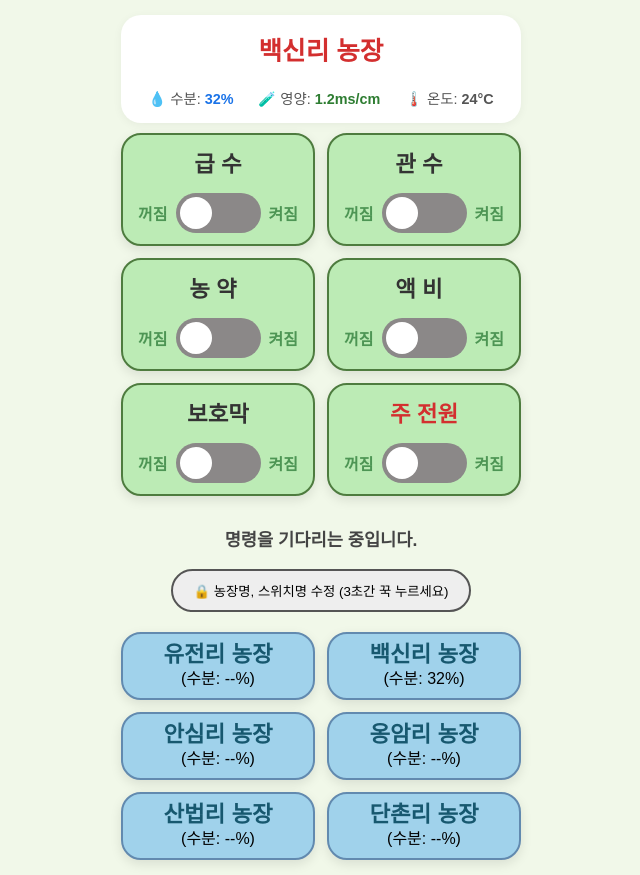
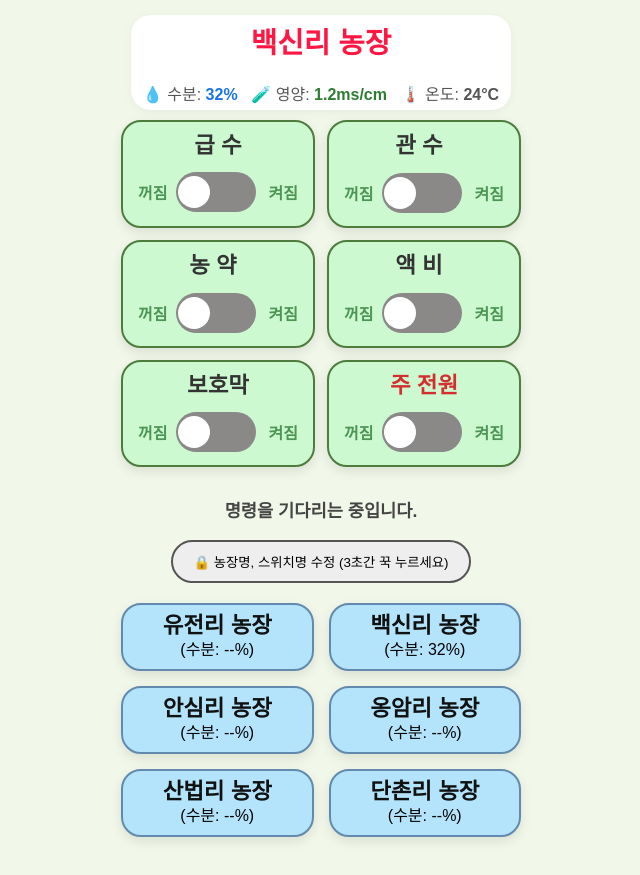
Before and after one commit to LimSoonKey/smart-assi-farm, a plain HTML site: page control3.html in a window 1280 px wide. Shown: the whole page, without its empty margins (319-959 px from the left). After the commit the page ends 852 px from the top, so only its background shows below. Drawn offline with Linux system fonts and the light colour scheme.

```diff
--- a/control3.html
+++ b/control3.html
@@ -7,7 +7,7 @@
 
     <style>
         :root {
-            --main-green: #d32f2f;
+            --main-green: #FF1744;
             --bg-light: #f1f8e9;
             --error-red: #d3d32f;
         }
@@ -23,7 +23,7 @@
         h2 {
             color: var(--main-green);
             margin-bottom: 20px;
-            font-size: 1.6rem;
+            font-size: 1.8rem;
         }
 
         /* 화면이 스마트폰 사이즈에 자동으로 마춰지기 */
@@ -37,8 +37,8 @@
 
         /* [기본 상태] 스위치를 감싸는 개별 박스(카드) */
         .control-card {
-    background: rgb(188, 235, 181); /* 연한 녹색 배경 */
-    padding: 11px 10px;
+            background: #ccf9d0; /* 연한 녹색 배경 */
+            padding: 13px 10px;
             border-radius: 20px;
             box-shadow: 0 4px 12px rgba(0,0,0,0.1);
             border: 2px solid #4e7c3f;
@@ -52,7 +52,7 @@
         .control-card.on {
             border-color: var(--main-green);
             background-color: #32943a; /* 진한 녹색 배경 */
-    box-shadow: 0 4px 15px rgba(46, 125, 50, 0.2);
+            box-shadow: 0 4px 15px #246927;
 
             /* 핵심 추가: 배경이 진해지므로 글자색을 백색으로 변경 */
             color: #ffffff !important;
@@ -69,7 +69,9 @@
         .label {
             font-weight: bold;
             font-size: 1.4rem;
+            padding: 10px;
             text-decoration: none;
+            line-height: 2px;
             display: block;
             margin-bottom: 15px;
             color: #333;
@@ -102,13 +104,19 @@
             height: 40px;
         }
 
-        .switch input { opacity: 0; width: 0; height: 0; }
+        .switch input {
+            opacity: 0;
+            width: 0;
+            height: 0;
+        }
 
         .slider {
             position: absolute;
             cursor: pointer;
             top: 0;
-            left: 0;
+            text-align: center !important;
+            width: 80px;
+            left: 0px;
             right: 0;
             bottom: 0;
             background-color: #8b8888;
@@ -121,7 +129,7 @@
             content: "";
             height: 32px;
             width: 32px;
-            left: 4px;
+            left: 2px;
             bottom: 4px;
             background-color: white;
             transition: .4s;
@@ -145,14 +153,14 @@
         .change-grid {
             display: grid;
             grid-template-columns: repeat(auto-fit, minmax(140px, 1fr));
-            gap: 12px;
+            gap: 15px;
             max-width: 400px; /* 여기도 폭을 제한하면 폰 화면처럼 보입니다 */
             margin: 0 auto;
         }
 
         /* 전환버튼을 감싸는 개별 바구니 */
         .switch-card {
-            background: rgb(160, 210, 235);
+            background: rgb(180, 228, 252);
             border: 2px solid #628aaf !important;
             border-radius: 20px;
             box-shadow: 0 4px 12px rgba(0,0,0,0.1);
@@ -203,9 +211,9 @@
 
         /* 잠금 해제 시 버튼 색상 변화 */
         .unlocked-btn {
-            background: #d32f2f !important;
+            background: #FF1744 !important;
             color: white !important;
-            border-color: #d32f2f !important;
+            border-color: #FF1744 !important;
         }
 
         /* 잠금이 풀렸을 때(예: body에 unlocked 클래스가 붙는다고 가정) */
@@ -230,7 +238,7 @@
 
     <div style="background: white;
         border-radius: 20px;
-        padding: 15px;
+        padding: 5px !important;
         margin-bottom: 10px;
         box-shadow: 0 2px 10px rgba(0,0,0,0.05);
         max-width: 370px;
@@ -239,7 +247,7 @@
 
         <h2 id="farm-title" onclick="editTitle()" style="margin-top:0;">백신리 농장<span id="edit-icon" style="display:none; font-size: 1rem;">✏️</span></h2>
 
-        <div style="display: flex; justify-content: space-around; font-size: 0.9rem; color: #555;">
+        <div style="display: flex; justify-content: space-around; font-size: 1rem; color: #555;">
             <div>💧 수분: <span id="stat-moisture" style="font-weight:bold; color:#1a73e8;">--%</span></div>
             <div>🧪 영양: <span id="stat-ec" style="font-weight:bold; color:#2e7d32;">--ms/cm</span></div>
             <div>🌡️ 온도: <span id="stat-temp" style="font-weight:bold;">--°C</span></div>
@@ -332,27 +340,27 @@
 
     <div class="change-grid">
         <div class="switch-card" id="card-A">
-            <a href="control2.html" class="label" style="color: #17586f;">유전리 농장</a>
+            <a href="control2.html" class="label" style="color: #101111;">유전리 농장</a>
         </div>
 
         <div class="switch-card" id="card-B">
-            <a href="control3.html" class="label" style="color: #17586f;">백신리 농장</a>
+            <a href="control3.html" class="label" style="color: #101111;">백신리 농장</a>
         </div>
 
         <div class="switch-card" id="card-C">
-            <a href="control4.html" class="label" style="color: #17586f;">안심리 농장</a>
+            <a href="control4.html" class="label" style="color: #101111;">안심리 농장</a>
         </div>
 
         <div class="switch-card" id="card-D">
-            <a href="control5.html"  class="label" style="color: #17586f;">옹암리 농장</a>
+            <a href="control5.html" class="label" style="color: #101111;">옹암리 농장</a>
         </div>
 
         <div class="switch-card" id="card-E">
-            <a href="control6.html" class="label" style="color: #17586f;">산법리 농장</a>
+            <a href="control6.html" class="label" style="color: #101111;">산법리 농장</a>
         </div>
 
         <div class="switch-card" id="card-F">
-            <a href="control7.html" class="label" style="color: #17586f;">단촌리 농장</a>
+            <a href="control7.html" class="label" style="color: #101111;">단촌리 농장</a>
         </div>
 
     </div>
@@ -445,6 +453,7 @@
         }
 
 
+
         // 농장 이름 수정 로직 ============================================================
 
         let pressTimer;
@@ -480,7 +489,7 @@
             } else {
                 btn.classList.remove('unlocked-btn');
                 icon.innerText = "🔒";
-                text.innerText = "농장이름 수정 (3초간 꾹 누르세요)";
+                text.innerText = "농장명, 스위치명 수정 (3초간 꾹 누르세요)";
                 editIcon.style.display = "none";
                 title.classList.remove('unlocked-title');
             }
@@ -514,36 +523,38 @@
             forceLock();
         }
 
-
-        // =====================================================================================
-
-        // 항목 이름을 수정하는 함수
+        // [수정 완료된 스위치 이름 변경 함수]
         function editItemLabel(element) {
-
-            // 1. 현재 잠금 상태인지 확인 (잠겨있으면 수정 불가)
-            // 사장님의 코드에서 잠금해제 여부를 판단하는 변수명을 확인하라.
-            if (typeof isLocked !== 'undefined' && isLocked) {
-                console.log("잠금 상태입니다. 3초간 꾹 눌러 잠금을 해제하세요.");
+            // 1. 잠금 상태 확인 (상단에 선언된 isUnlocked 변수를 확인합니다)
+            if (!isUnlocked) {
+                // alert("🔒 현재 잠금 상태입니다. 하단 버튼을 3초간 꾹 눌러주세요.");
                 return;
             }
 
-            // 2. 현재 이름 가져오기 (타이머 글자는 제외하고 순수 이름만 추출)
-            // 타이머 <span>이 있으면 그 앞의 텍스트만 가져옵니다.
+            // 2. 현재 이름 가져오기
             let currentName = element.childNodes[0].textContent.trim();
 
             // 3. 사용자에게 새 이름 입력 받기
-            let newName = prompt("변경할 항목 이름을 입력하세요:", currentName);
+            let newName = prompt("새로운 스위치 이름을 입력하세요:", currentName);
 
-            // 4. 입력값이 있고 취소하지 않았을 때만 변경
+            // 4. 입력값이 있을 때만 변경
             if (newName !== null && newName.trim() !== "") {
-                // 첫 번째 텍스트 노드(항목 이름)만 변경하여 타이머 기능은 살려둠.
                 element.childNodes[0].textContent = newName + " ";
 
-                // 5. 브라우저에 저장 (새로고침해도 유지되도록)
-                // 이 부분은 사장님의 로컬스토리지 저장 함수와 연결하면 좋다.
+                // 브라우저에 저장하는 함수가 있다면 호출
+                if (typeof saveLabelsToLocalStorage === 'function') {
                     saveLabelsToLocalStorage();
                 }
             }
+
+            // 5. 수정 후에는 안전하게 다시 잠금 (농장명 수정과 동일한 방식)
+            if (typeof toggleLock === 'function') {
+                toggleLock();
+            } else {
+                isUnlocked = false;
+            }
+        }
+
 
         // =====================================================================================
 
@@ -636,7 +647,7 @@
 
             btn.classList.remove('unlocked-btn');
             icon.innerText = "🔒";
-            text.innerText = "농장이름 수정 (3초간 꾹 누르세요)";
+            text.innerText = "농장명, 스위치명 수정 (3초간 꾹 누르세요)";
             editIcon.style.display = "none";
             title.classList.remove('unlocked-title');
         }
```
Lines whose indentation alone changed are shown as unchanged.
